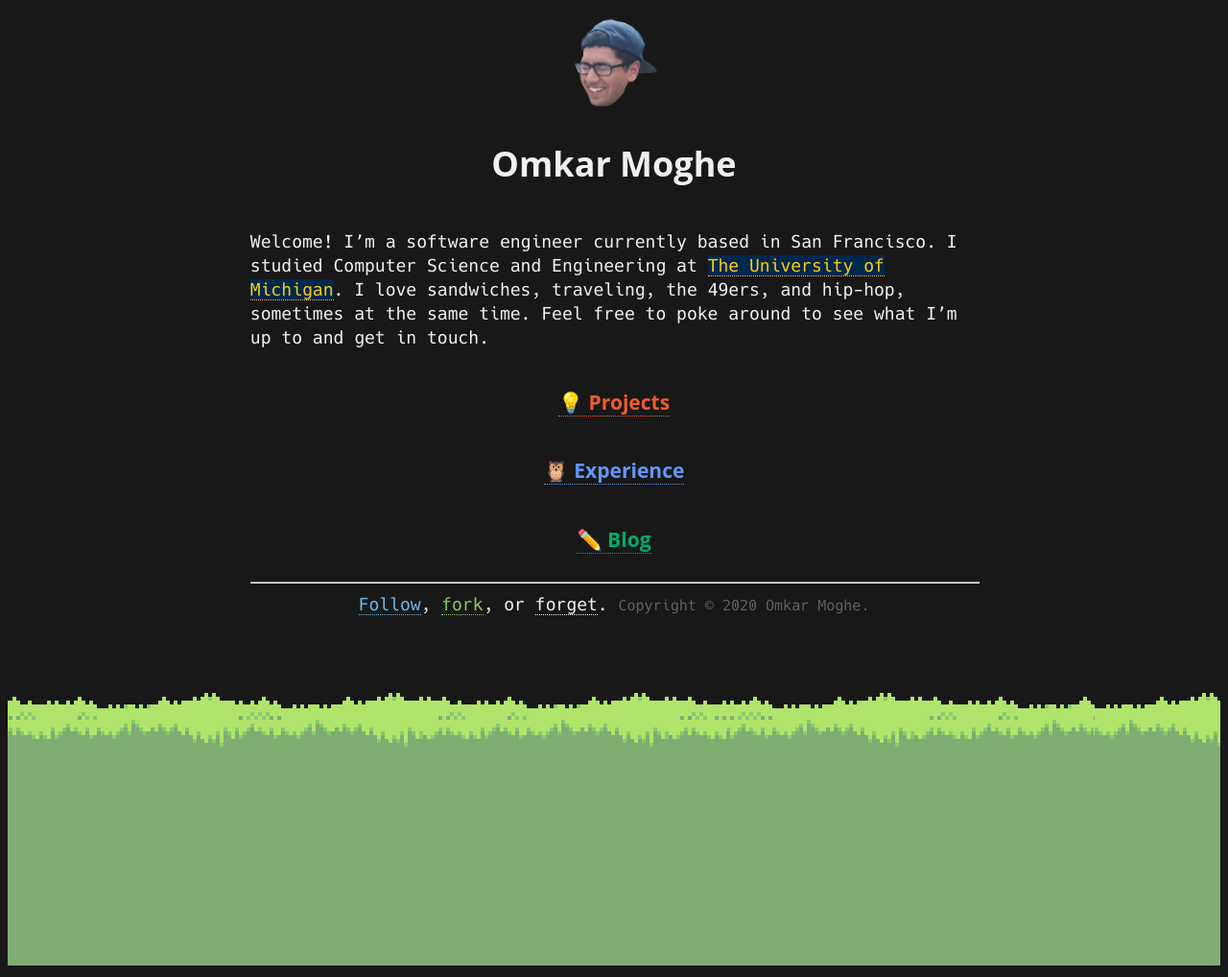
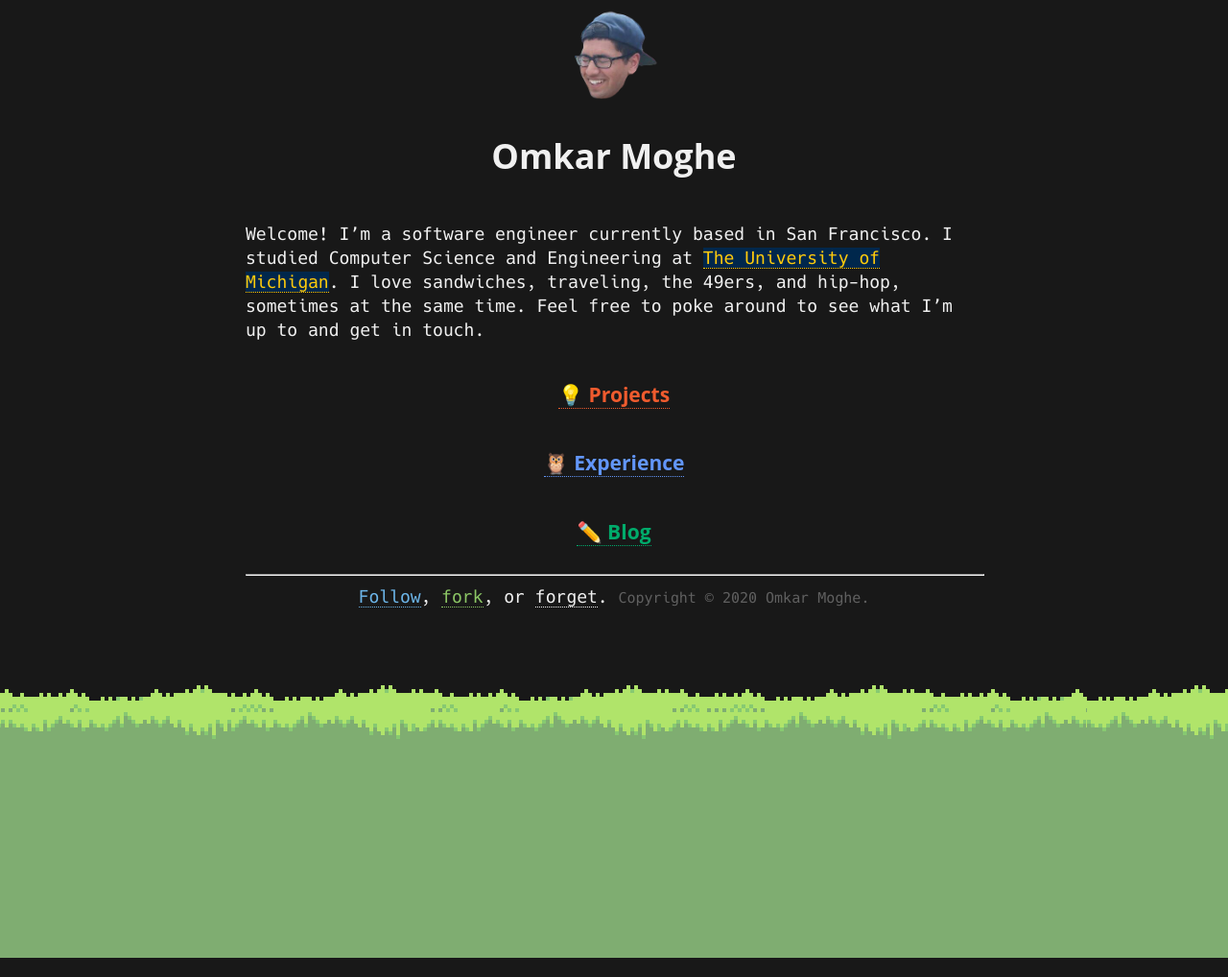
Before and after one commit to omkarmoghe/omkarmoghe.github.io, a Jekyll site: the page built from index.md, in a window 1280 px wide. Shown: the whole page at 96% size. Built offline with Jekyll 4.4.1, drawn with Linux system fonts in a browser that asks for light colours; nearby versions of some CDN libraries.

```diff
--- a/css/style.css
+++ b/css/style.css
@@ -16,6 +16,7 @@ body {
     font-family: 'Hack', monospace;
     color: rgb(240, 240, 240);
     font-size: 18px;
+    margin: 0px;
 }
 
 h1, h2, h3, h4, h5, h6 {
```
Also changed, not shown: _projects/vscode-nba-ticker.md (+1 -0 lines).
